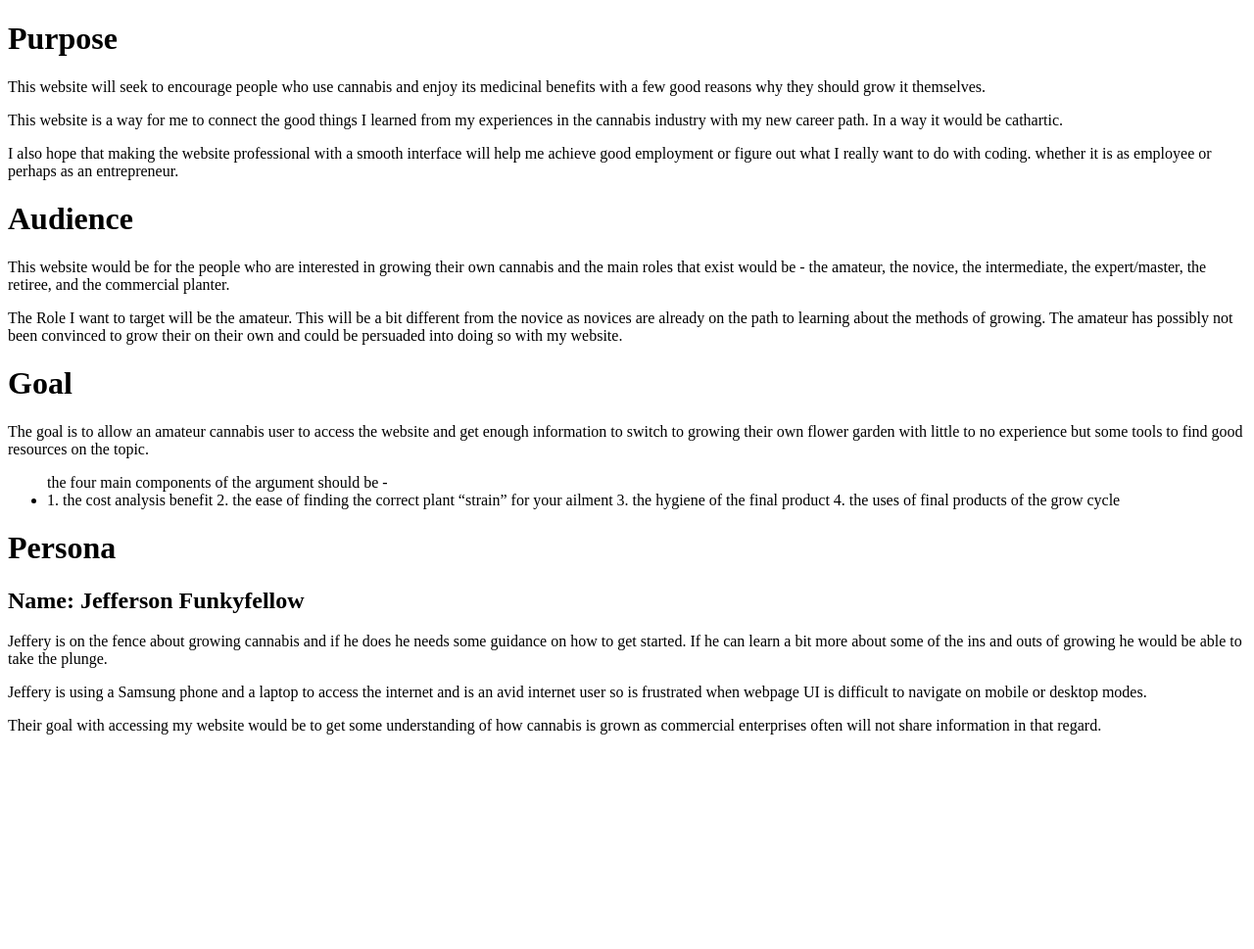
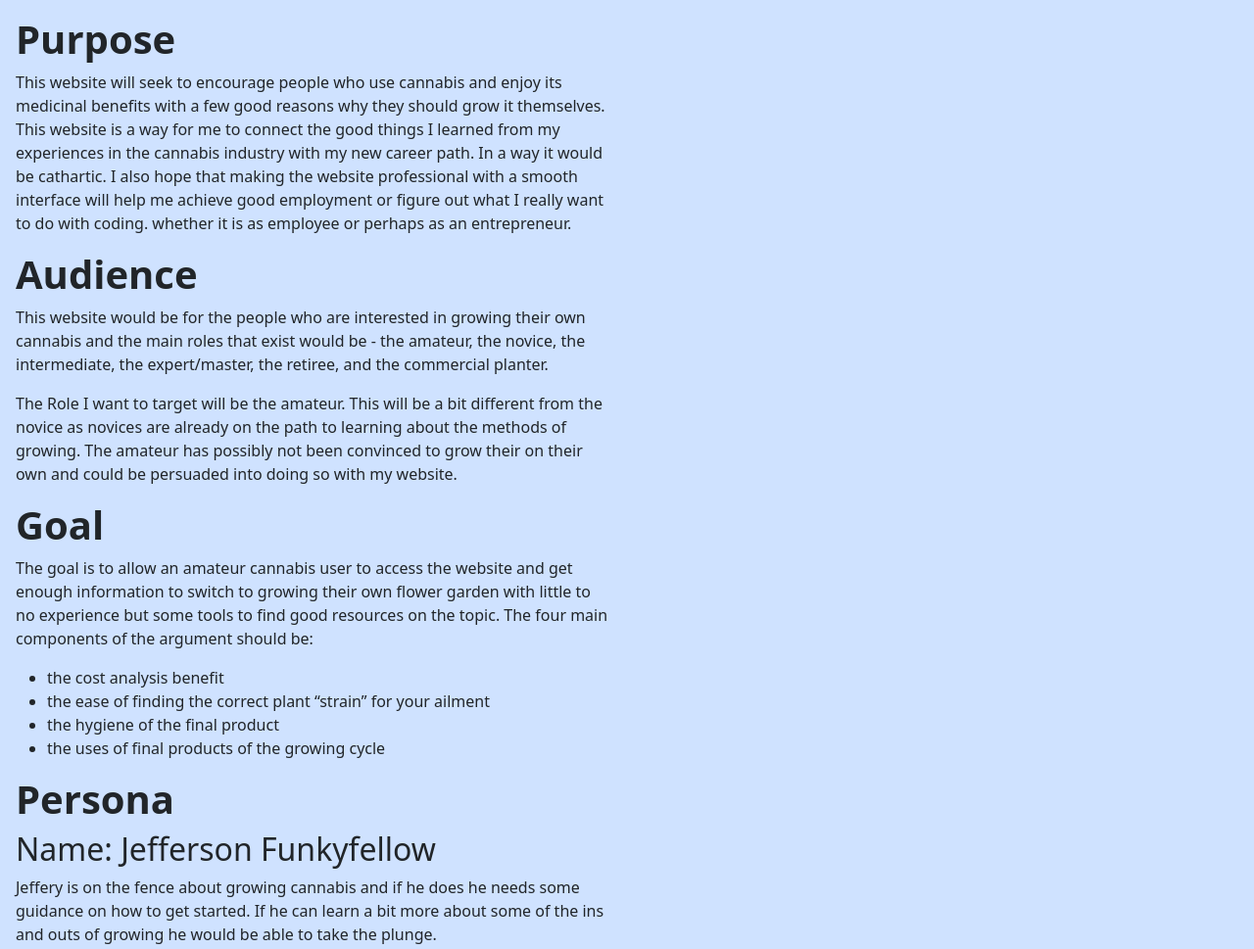
Before and after one commit to RSBalchII/milestone-1, a plain HTML site: page public_html/documentation/milestone-1.html in a window 1280 px wide. Shown: the top 969 px of the page at 98% size. Before the commit the page ends 800 px from the top, so only its background shows below. Drawn offline with nearby package versions, Linux system fonts and the light colour scheme.

Commit message:
Added bootstrap link width and color changes

```diff
--- a/public_html/documentation/milestone-1.html
+++ b/public_html/documentation/milestone-1.html
@@ -2,64 +2,43 @@
 <html lang="en">
 <head>
     <meta charset="UTF-8">
-    <meta name="viewport"
-          content="width=device-width, user-scalable=no, initial-scale=1.0, maximum-scale=1.0, minimum-scale=1.0">
+    <meta name="viewport" content="width=device-width, initial-scale=1">
     <meta http-equiv="X-UA-Compatible" content="ie=edge">
-
     <title>Milestone 1</title>
+    <link href="https://cdn.jsdelivr.net/npm/bootstrap@5.3.0-alpha3/dist/css/bootstrap.min.css" rel="stylesheet" integrity="sha384-KK94CHFLLe+nY2dmCWGMq91rCGa5gtU4mk92HdvYe+M/SXH301p5ILy+dN9+nJOZ" crossorigin="anonymous">
 </head>
-<body>
-
-<h1>Purpose</h1>
+<body class = "p-3 mb-2 bg-primary-subtle" style="width: 40rem;">
+<h1><strong>Purpose</strong></h1>
 <p>
-    This website will seek to encourage people who use cannabis and enjoy its medicinal benefits with a few good reasons
-    why they should grow it themselves.
+    This website will seek to encourage people who use cannabis and enjoy its medicinal benefits with a few good reasons why they should grow it themselves. This website is a way for me to connect the good things I learned from my experiences in the cannabis industry with my new career path. In a way it would be cathartic. I also hope that making the website professional with a smooth interface will help me achieve good employment or figure out what I really want to do with coding. whether it is as employee or perhaps as an entrepreneur.
+</p>
+<h1><strong>Audience</strong></h1>
+<p>
+    This website would be for the people who are interested in growing their own cannabis and the main roles that exist would be - the amateur, the novice, the intermediate, the expert/master, the retiree, and the commercial planter.
 </p>
 <p>
-    This website is a way for me to connect the good things I learned from my experiences in the cannabis industry with
-    my new career path. In a way it would be cathartic.
+    The Role I want to target will be the amateur. This will be a bit different from the novice as novices are already on the path to learning about the methods of growing. The amateur has possibly not been convinced to grow their on their own and could be persuaded into doing so with my website.
+</p>
+<h1><strong>Goal</strong></h1>
+<p>
+    The goal is to allow an amateur cannabis user to access the website and get enough information to switch to growing their own flower garden with little to no experience but some tools to find good resources on the topic. The four main components of the argument should be:
+</p>
+<ul>
+    <li> the cost analysis benefit</li>
+    <li> the ease of finding the correct plant “strain” for your ailment</li>
+    <li> the hygiene of the final product</li>
+    <li> the uses of final products of the growing cycle</li>
+
+</ul>
+<h1><strong>Persona</strong></h1>
+<h2>Name: Jefferson Funkyfellow</h2>
+<p>
+    Jeffery is on the fence about growing cannabis and if he does he needs some guidance on how to get started. If he can learn a bit more about some of the ins and outs of growing he would be able to take the plunge.
 </p>
 <p>
-    I also hope that making the website professional with a smooth interface will help me achieve good employment or
-    figure out what I really want to do with coding. whether it is as employee or perhaps as an entrepreneur.
+    Jeffery is using a Samsung phone and a laptop to access the internet and is an avid internet user so is frustrated when webpage UI is difficult to navigate on mobile or desktop modes. Their goal with accessing my website would be to get some understanding of how cannabis is grown as commercial enterprises often will not share information in that regard.
 </p>
-<h1>Audience</h1>
-<p>
-    This website would be for the people who are interested in growing their own cannabis and the main roles that exist
-    would be - the amateur, the novice, the intermediate, the expert/master, the retiree, and the commercial planter.
-</p>
-<p>
-    The Role I want to target will be the amateur. This will be a bit different from the novice as novices are already
-    on the path to learning about the methods of growing. The amateur has possibly not been convinced to grow their on
-    their own and could be persuaded into doing so with my website.
-</p>
-<h1>Goal</h1>
-<p>
-    The goal is to allow an amateur cannabis user to access the website and get enough information to switch to growing
-    their own flower garden with little to no experience but some tools to find good resources on the topic.
-</p>
-<ul>
-        the four main components of the argument should be -
-    <li>
-        1. the cost analysis benefit
-        2. the ease of finding the correct plant “strain” for your ailment
-        3. the hygiene of the final product
-        4. the uses of final products of the grow cycle
-    </li>
-</ul>
-<h1>Persona</h1>
-<h2>Name: Jefferson Funkyfellow</h2>
-<p>
-    Jeffery is on the fence about growing cannabis and if he does he needs some guidance on how to get started. If he
-    can learn a bit more about some of the ins and outs of growing he would be able to take the plunge.
-</p>
-<p>
-    Jeffery is using a Samsung phone and a laptop to access the internet and is an avid internet user so is frustrated
-    when webpage UI is difficult to navigate on mobile or desktop modes.
-</p>
-<p>
-    Their goal with accessing my website would be to get some understanding of how cannabis is grown as commercial
-    enterprises often will not share information in that regard.
-</p>
+<script src="https://cdn.jsdelivr.net/npm/bootstrap@5.3.0-alpha3/dist/js/bootstrap.bundle.min.js" integrity="sha384-ENjdO4Dr2bkBIFxQpeoTz1HIcje39Wm4jDKdf19U8gI4ddQ3GYNS7NTKfAdVQSZe" crossorigin="anonymous"></script>
 </body>
+
 </html>
```
